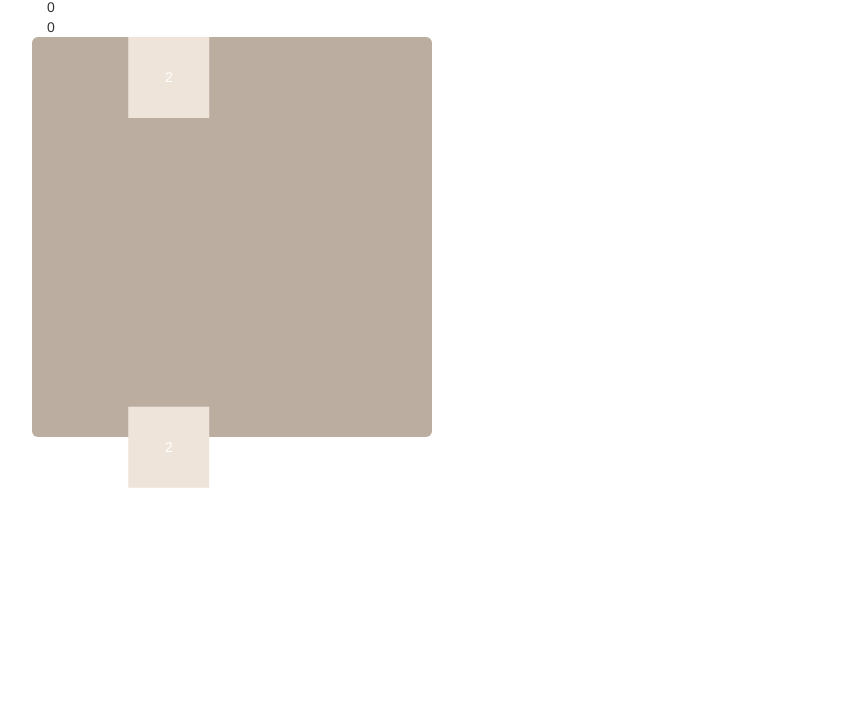
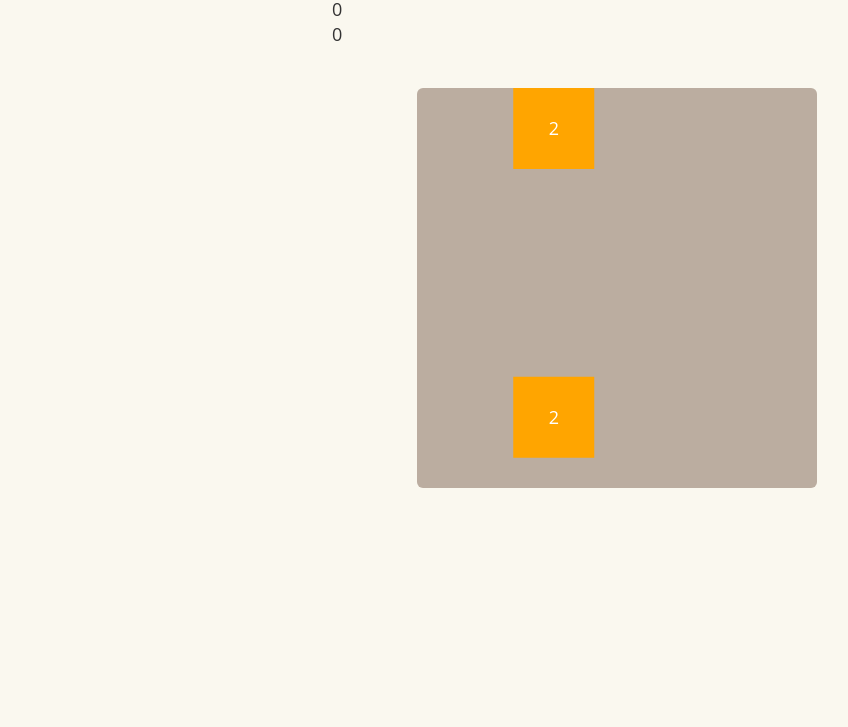
Before and after one commit to clouie87/2048, a website: page app/index.html in a window 1280 px wide. Shown: the part 73-800 px from the top of the page, without its empty margins (8-856 px from the left). Drawn offline with nearby package versions, Linux system fonts and the light colour scheme; files that its build step writes are made by us from their sources; files whose address does not match are found by name.

Commit message:
getting the board set up properly... position:absolute

```diff
--- a/app/styles/main.scss
+++ b/app/styles/main.scss
@@ -27,6 +27,29 @@ $colors:  #EEE4DA, // 2
 
 //@mixin game-board($tile-count: 4) {
   $tile-size: ($width - $tile-padding * ($tile-count + 1)) / $tile-count;
+
+.container {
+  max-width: 600px;
+}
+html, body {
+  margin: 0;
+  padding: 0;
+
+  background: #faf8ef;
+  color: $text-color;
+  font-family: "Open Sans", "Helvetica Neue", Arial, sans-serif;
+  font-size: 18px;
+}
+
+
+#game-container {
+  position: relative;
+  width: $width;
+  height: $width;
+  margin: 40px auto;
+}
+
+
   #game {
     position: relative;
     width: $width;
@@ -48,6 +71,8 @@ $colors:  #EEE4DA, // 2
         height: $tile-size; // set the cell height
         margin-bottom: $tile-padding; // the padding between lower cells
         margin-right: $tile-padding; // the padding between the right cell
+        float: left;
+
 
       }
     }
@@ -64,6 +89,8 @@ $colors:  #EEE4DA, // 2
 //        font-size: 40px;
         color: white;
         text-align: center;
+        background-color: orange;
+        position: absolute;
 
         line-height: $tile-size;
 //        @include border-radius($tile-radius);
@@ -85,11 +112,11 @@ $colors:  #EEE4DA, // 2
           }
         }
 
-        @for $i from 1 through length($colors) {
-          &.tile-#{power(2, $i)} .tile-inner {
-            background: nth($colors, $i)
-          }
-        }
+//        @for $i from 1 through length($colors) {
+//          &.tile-#{power(2, $i)} .tile-inner {
+//            background: nth($colors, $i)
+//          }
+//        }
 
       }
     }
```
Also changed, not shown: .tmp/styles/main.css, 1 other file.
